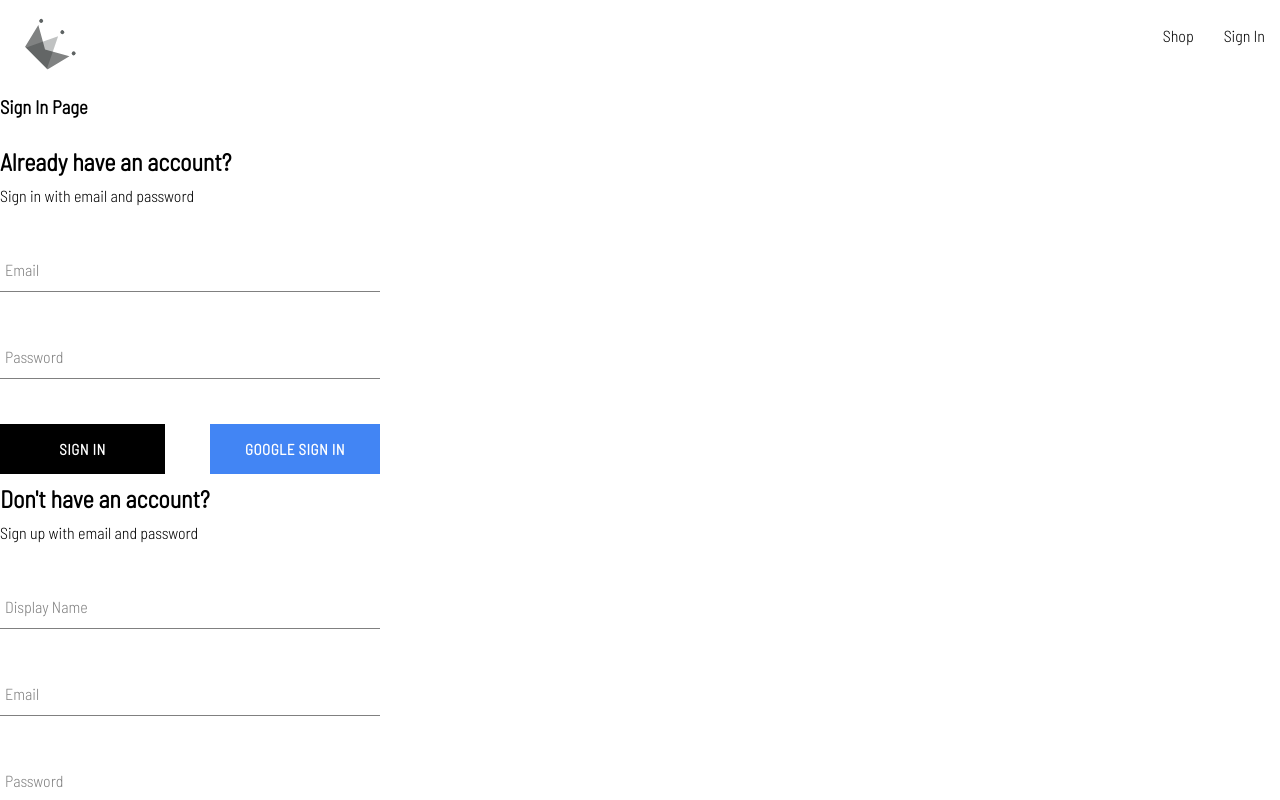
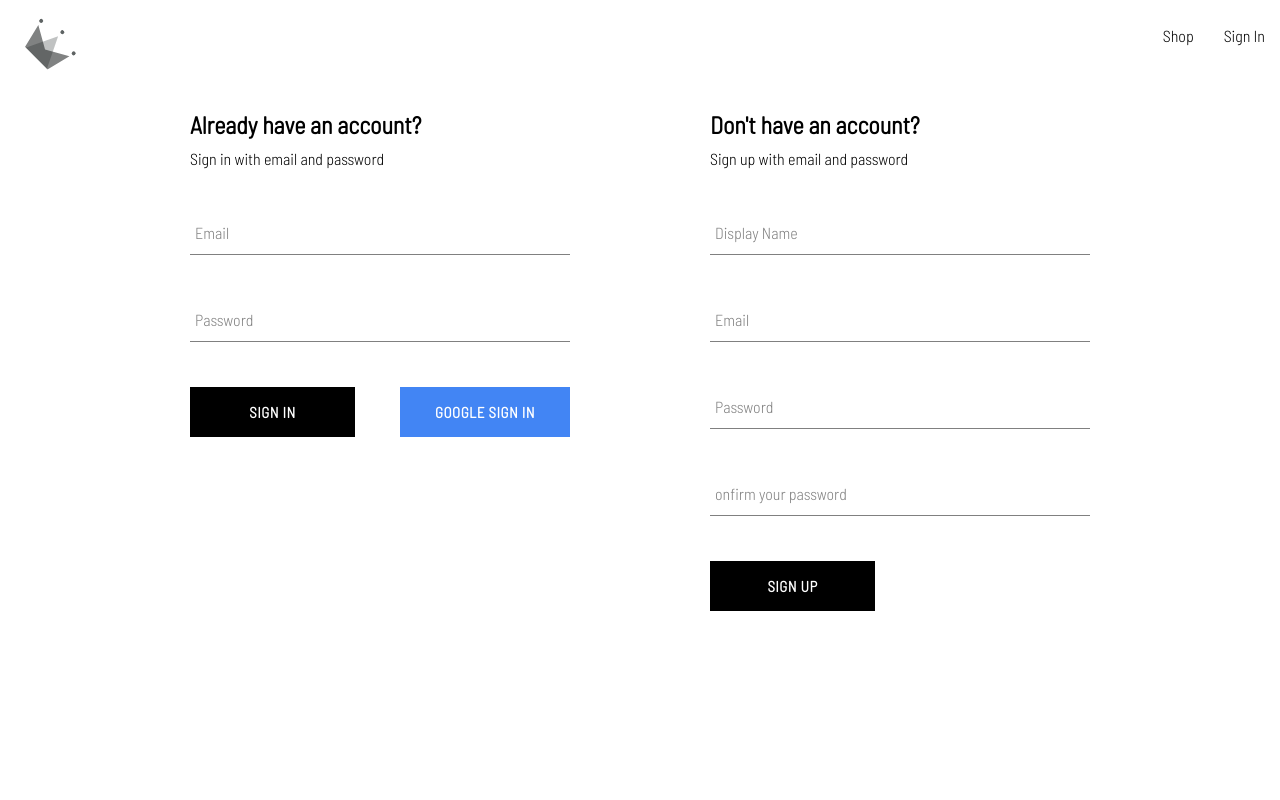
Before and after one commit to Bru-marques/spring-shop, a React (Create React App) app: page /auth in a window 1280 px wide. Shown: the top 800 px of the page. Built offline with nearby package versions, Linux system fonts and the light colour scheme.

Commit message:
Styling authentication page

```diff
--- a/src/components/sign-in-form/sign-in-form.component.jsx
+++ b/src/components/sign-in-form/sign-in-form.component.jsx
@@ -23,6 +23,9 @@
         resetFormFields()
     }
          catch(error) {
+            if(error.code === 'auth/wrong-password' || error.code === 'auth/user-not-found') {
+                alert('Incorrect credentials')
+            }
            console.log('User creation encontered an error', error)
         }
     }
@@ -63,7 +66,7 @@
                     value={password}/>
                 <div className='buttons-container'>
                     <Button type='submit'>Sign In</Button>
-                    <Button buttonType={'google'} onClick={SignInWithGoogle}>Google sign In</Button>
+                    <Button  type='button' buttonType={'google'} onClick={SignInWithGoogle}>Google sign In</Button>
                 </div>
             </form>
         </div>
--- a/src/routes/authentication/authentication.component.jsx
+++ b/src/routes/authentication/authentication.component.jsx
@@ -1,14 +1,14 @@
+import React from "react"
 import SignInForm from "components/sign-in-form/sign-in-form.component";
 import SignUpForm from "components/sign-up-form/sign-up-form.component";
-import React from "react"
+import './authentication.styles.scss'
 
 const Authentication = () => {
     return (
-        <>
-         <h3>Sign In Page</h3>
+        <div className="authentication-container">
          <SignInForm />
          <SignUpForm />
-        </>
+        </div>
     )
 }
 
--- /dev/null
+++ b/src/routes/authentication/authentication.styles.scss
@@ -0,0 +1,6 @@
+.authentication-container {
+    display: flex;
+    justify-content: space-between;
+    width: 900px;
+    margin: 30px auto;
+}
```
